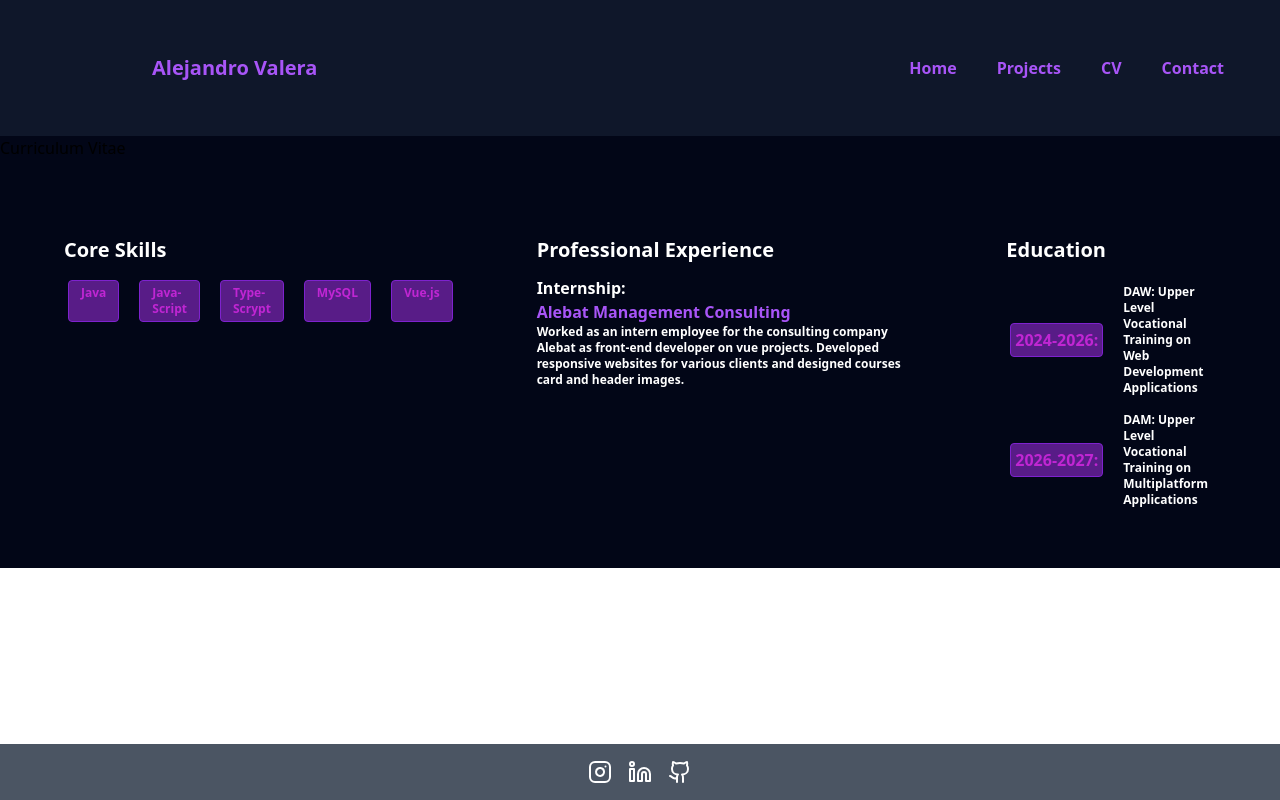
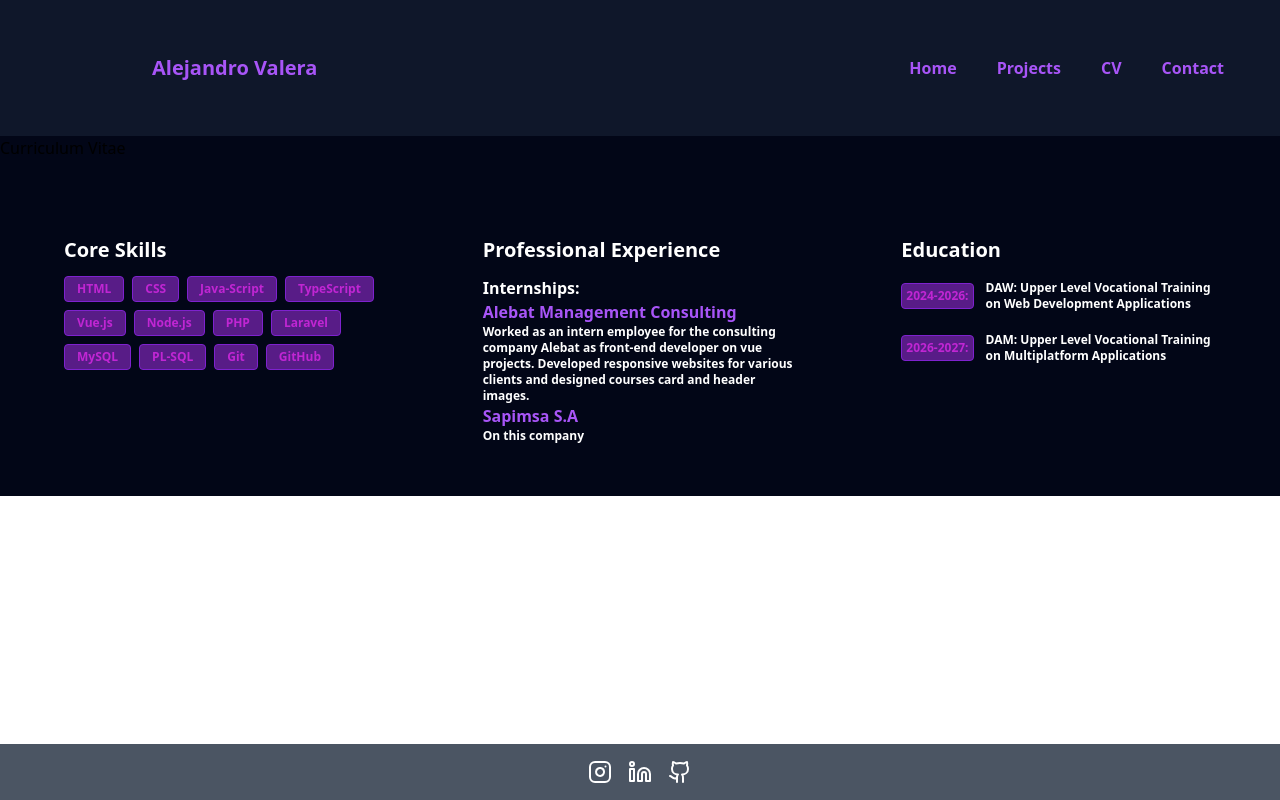
Before and after one commit to AValeraP/PruebaTecnica, a Nuxt app: page /cv in a window 1280 px wide. Built offline with nearby package versions, Linux system fonts and the light colour scheme.

Commit message:
feat issue 23

```diff
--- a/app/components/AboutMe.vue
+++ b/app/Home/AboutMe.vue
@@ -1,10 +1,9 @@
 <script setup>
 </script>
 <template>
-
     <div class="h-fit leading-8 text-white font-bold">
-    <h1 class="mx-5 text-xl">About Me </h1>
-    <p class=" bg-indigo-800 m-5 p-5">
+    <h1 class="m-5 p-5 text-xl">About Me </h1>
+    <p class=" bg-purple-900 m-5 p-5">
         I am a 21 year old front-end developer, designer and tech enthusiast based in Madrid. I
         specialize in building modern, scalable web applications with a focus on user experiece and
         clean minimalistic aesthetic. My goal is to create experiences that are not only functional
--- a/app/components/CV/SkillsExperienceEducation.vue
+++ b/app/components/CV/SkillsExperienceEducation.vue
@@ -2,41 +2,51 @@
 
 </script>
 <template>
-    <div class="flex flex-row m-3 p-3">
-        <div class="m-5 p-5 rounded">
-            <h1 class="font-extrabold text-xl text-white py-3 ">Core Skills</h1>
-            <div class="flex gap-3">
-                <label class="text-fuchsia-600 font-bold border border-purple-700 bg-purple-900 rounded m-1 px-3 py-1 text-xs">Java</label>
-                <label class="text-fuchsia-600 font-bold border border-purple-700 bg-purple-900 rounded m-1 px-3 py-1 text-xs">Java-Script</label>
-                <label class="text-fuchsia-600 font-bold border border-purple-700 bg-purple-900 rounded m-1 px-3 py-1 text-xs">Type-Scrypt</label>
-                <label class="text-fuchsia-600 font-bold border border-purple-700 bg-purple-900 rounded m-1 px-3 py-1 text-xs">MySQL</label>
-                <label class="text-fuchsia-600 font-bold border border-purple-700 bg-purple-900 rounded m-1 px-3 py-1 text-xs">Vue.js</label>
+    <div class="grid grid-cols-3 gap-6 m-3 p-3">
+        <div class="m-5 p-5 rounded bg-opacity-50">
+            <h1 class="font-extrabold text-xl text-white py-3">Core Skills</h1>
+            <div class="flex flex-wrap gap-2">
+                <label class="text-fuchsia-600 font-bold border border-purple-700 bg-purple-900 rounded px-3 py-1 text-xs whitespace-nowrap">HTML</label>
+                <label class="text-fuchsia-600 font-bold border border-purple-700 bg-purple-900 rounded px-3 py-1 text-xs whitespace-nowrap">CSS</label>
+                <label class="text-fuchsia-600 font-bold border border-purple-700 bg-purple-900 rounded px-3 py-1 text-xs whitespace-nowrap">Java-Script</label>
+                <label class="text-fuchsia-600 font-bold border border-purple-700 bg-purple-900 rounded px-3 py-1 text-xs whitespace-nowrap">TypeScript</label>
+                <label class="text-fuchsia-600 font-bold border border-purple-700 bg-purple-900 rounded px-3 py-1 text-xs whitespace-nowrap">Vue.js</label>
+                <label class="text-fuchsia-600 font-bold border border-purple-700 bg-purple-900 rounded px-3 py-1 text-xs whitespace-nowrap">Node.js</label>
+                <label class="text-fuchsia-600 font-bold border border-purple-700 bg-purple-900 rounded px-3 py-1 text-xs whitespace-nowrap">PHP</label>
+                <label class="text-fuchsia-600 font-bold border border-purple-700 bg-purple-900 rounded px-3 py-1 text-xs whitespace-nowrap">Laravel</label>
+                <label class="text-fuchsia-600 font-bold border border-purple-700 bg-purple-900 rounded px-3 py-1 text-xs whitespace-nowrap">MySQL</label>
+                <label class="text-fuchsia-600 font-bold border border-purple-700 bg-purple-900 rounded px-3 py-1 text-xs whitespace-nowrap">PL-SQL</label>
+                <label class="text-fuchsia-600 font-bold border border-purple-700 bg-purple-900 rounded px-3 py-1 text-xs whitespace-nowrap">Git</label>
+                <label class="text-fuchsia-600 font-bold border border-purple-700 bg-purple-900 rounded px-3 py-1 text-xs whitespace-nowrap">GitHub</label>
+            </div>
+        </div>
 
-        </div>
-        </div>
-        <div class="m-5 p-5">
+        <div class="m-5 p-5 rounded bg-opacity-50">
             <h1 class="font-extrabold text-xl text-white py-3">Professional Experience</h1>
             <div class="">
-                <p class="font-bold text-white">Internship:</p>
+                <p class="font-bold text-white">Internships:</p>
                 <p class="font-bold text-purple-500">Alebat Management Consulting</p>
                 <p class="font-bold text-white text-xs">Worked as an intern employee for the consulting company Alebat as front-end developer on vue projects.
                     Developed responsive websites for various clients and designed courses card and header images.
                 </p>
+
+                <p class="font-bold text-purple-500">Sapimsa S.A</p>
+                <p class="font-bold text-white text-xs"> On this company
+                </p>
             </div>
         </div>
 
-        <div class="m-5 p-5">
+        <div class="m-5 p-5 rounded bg-opacity-50">
             <h1 class="font-extrabold text-xl text-white py-3">Education</h1>
+            <div class="flex gap-2 flex-nowrap items-center mb-3">
+             <p class="text-fuchsia-600 font-bold border border-purple-700 bg-purple-900 rounded p-1 whitespace-nowrap text-xs">2024-2026:</p>
+             <p class="font-bold text-white p-1 text-xs">DAW: Upper Level Vocational Training on Web Development Applications</p>
+            </div>
+
             <div class="flex gap-2 flex-nowrap items-center">
-             <p class="text-fuchsia-600 font-bold border border-purple-700 bg-purple-900 rounded m-1 p-1 whitespace-nowrap">2024-2026:</p>
-             <p class="font-bold text-white m-1 p-1 text-xs">DAW: Upper Level Vocational Training on Web Development Applications</p>
-        </div>
-
-        <div class="flex gap-2 flex-nowrap items-center">
-             <p class="text-fuchsia-600 font-bold border border-purple-700 bg-purple-900 rounded m-1 p-1 whitespace-nowrap">2026-2027:</p>
-             <p class="font-bold text-white m-1 p-1 text-xs">DAM: Upper Level Vocational Training on Multiplatform Applications</p>
-        </div>
-
+             <p class="text-fuchsia-600 font-bold border border-purple-700 bg-purple-900 rounded p-1 whitespace-nowrap text-xs">2026-2027:</p>
+             <p class="font-bold text-white p-1 text-xs">DAM: Upper Level Vocational Training on Multiplatform Applications</p>
+            </div>
         </div>
     </div>
 </template>
--- a/app/components/Contact/ContactCard.vue
+++ b/app/components/Contact/ContactCard.vue
@@ -13,15 +13,15 @@
     </div>
 
     <div class="inline-flex flex-col  items-stretch">
-        <div class=" m-3 p-3 border border-fuchsia-950 shadow bg-fuchsia-950 rounded">
+        <div class=" m-3 p-3 shadow bg-purple-900 rounded">
             <h2 class="text-gray-300 font-normal text-xs m-2"> Email me</h2>
             <p class="text-white font-normal m-2">avaleraprieto@gmail.com</p>
         </div>
-        <div class=" m-3 p-3 border border-fuchsia-950 shadow bg-fuchsia-950 rounded">
+        <div class=" m-3 p-3 shadow bg-purple-900 rounded">
             <h2 class=" font-normal text-white text-xs m-2">My telephone number</h2>
             <p class="text-white font-normal m-2">213123123</p>
         </div>
-        <div class=" m-3 p-3 border border-fuchsia-950 shadow bg-fuchsia-950 rounded">
+        <div class=" m-3 p-3 shadow bg-purple-900 rounded">
             <h2 class=" font-normal text-white text-xs m-2">Location</h2>
             <p class="text-white font-normal m-2">Madrid</p>
         </div>
--- a/app/components/Presentation.vue
+++ /dev/null
@@ -1,21 +0,0 @@
-<template >
-    <header class="m-5 p-5 grid-flow-co">
-
-        <div class="border">
-            <img src="" alt="mi foto"> <!--Añadir img de linkedin-->
-
-                <p class="m-2 p-2 font-bold text-white font-m">Available for a new project</p>
-                <h1 class="m-2 p-2 font-extrabold text-white font-xl">Alejandro Valera.</h1>
-                <p class="m-2 p-2 font-extrabold text-white font-l">Front-end Developer</p>
-                <p class="m-2 p-2 font-extrabold text-white font-l">Madrid, Spain</p>
-                <div class="text-white m-2 p-2">
-                    <NuxtLink to="/projects">
-                        <button class="px-3 mx-2 font-bold bg-purple-600 rounded">See my projects</button>
-                    </NuxtLink>
-                    <NuxtLink to="contact">
-                        <button class="px-3 mx-2 font-bold bg-purple-600 rounded">Contact me</button>
-                    </NuxtLink>
-                </div>
-        </div>
-    </header>
-    </template>
--- a/app/components/ProjectCardView.vue
+++ b/app/components/Projects/ProjectCardView.vue
@@ -5,7 +5,8 @@ import ProjectCard from './ProjectCard.vue';
 
 <template>
     <div class="p-8 max-w-7xl mx-auto">
-        <h2 class="text-4xl rounded m-5 p-5 mb-12 text-center bg-slate-800 text-white font-extrabold">Mis Proyectos</h2>
+<
+        <h2 class="w-fit text-4xl rounded m-auto p-5 mb-12 text-center bg-purple-900 text-fuchsia-600 font-extrabold">Mis Proyectos</h2>
         <div class="grid grid-cols-1 md:grid-cols-2 lg:grid-cols-3 gap-6">
             <ProjectCard
                 v-for="(project, index) in projects"
--- a/app/pages/index.vue
+++ b/app/pages/index.vue
@@ -1,7 +1,7 @@
 <script setup>
-import Presentation from '~/components/Presentation.vue';
-import Techs from '~/components/Techs.vue';
-import AboutMe from '~/components/AboutMe.vue';
+import Presentation from '~/Home/Presentation.vue';
+import Techs from '~/Home/Techs.vue';
+import AboutMe from '~/Home/AboutMe.vue';
 </script>
 <template >
         <Presentation></Presentation>
--- a/app/pages/projects.vue
+++ b/app/pages/projects.vue
@@ -1,5 +1,5 @@
 <script setup>
-import ProjectCardView from '~/components/ProjectCardView.vue';
+import ProjectCardView from '~/components/Projects/ProjectCardView.vue';
 </script>
 <template>
 <ProjectCardView></ProjectCardView>
```
Also changed, not shown: app/Home/Presentation.vue (added, +29 -0 lines), app/Home/Techs.vue (renamed from app/components/Techs.vue), app/components/Projects/ProjectCard.vue (renamed from app/components/ProjectCard.vue), public/resources/img/profilepicture.png (added).
